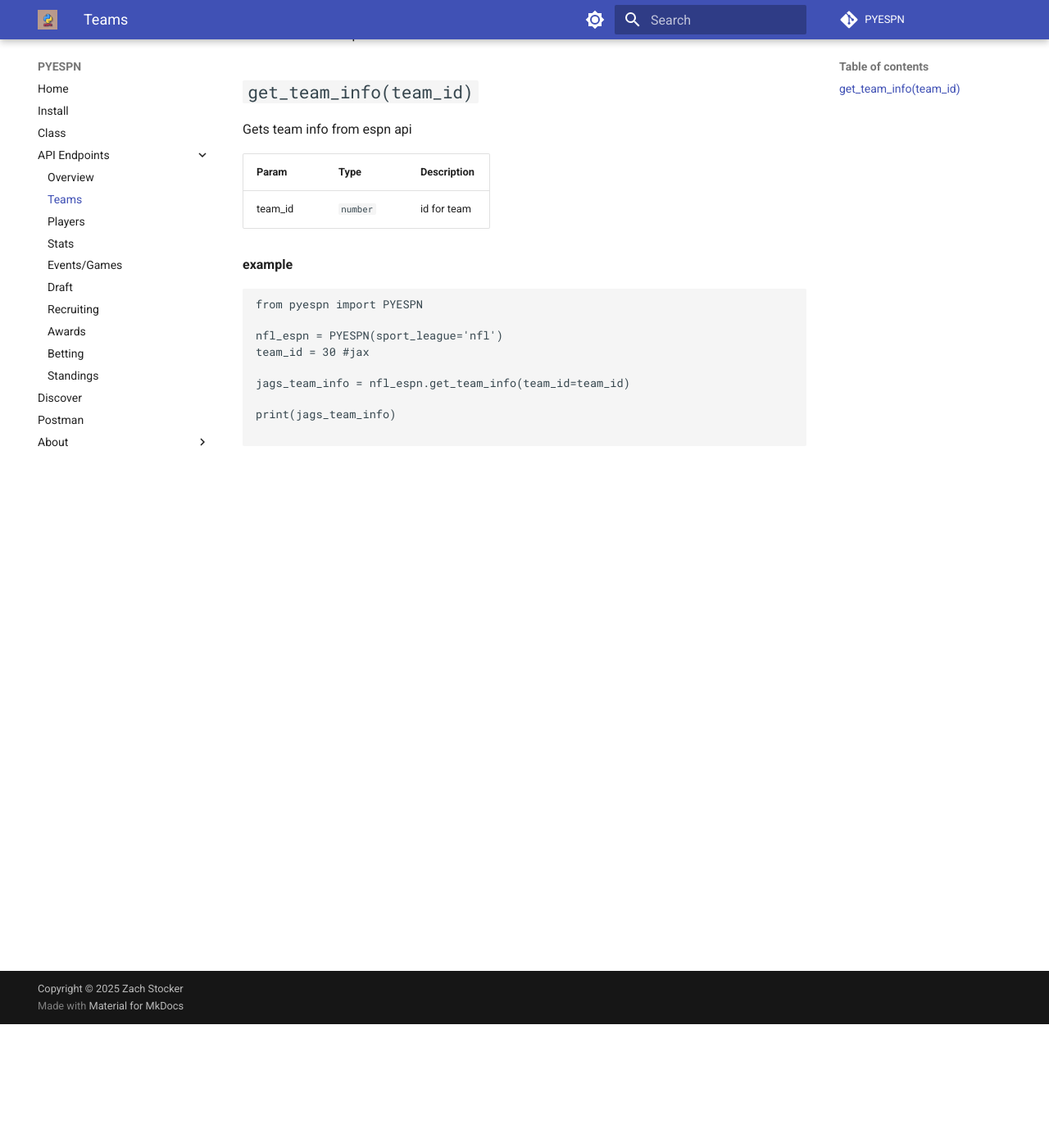
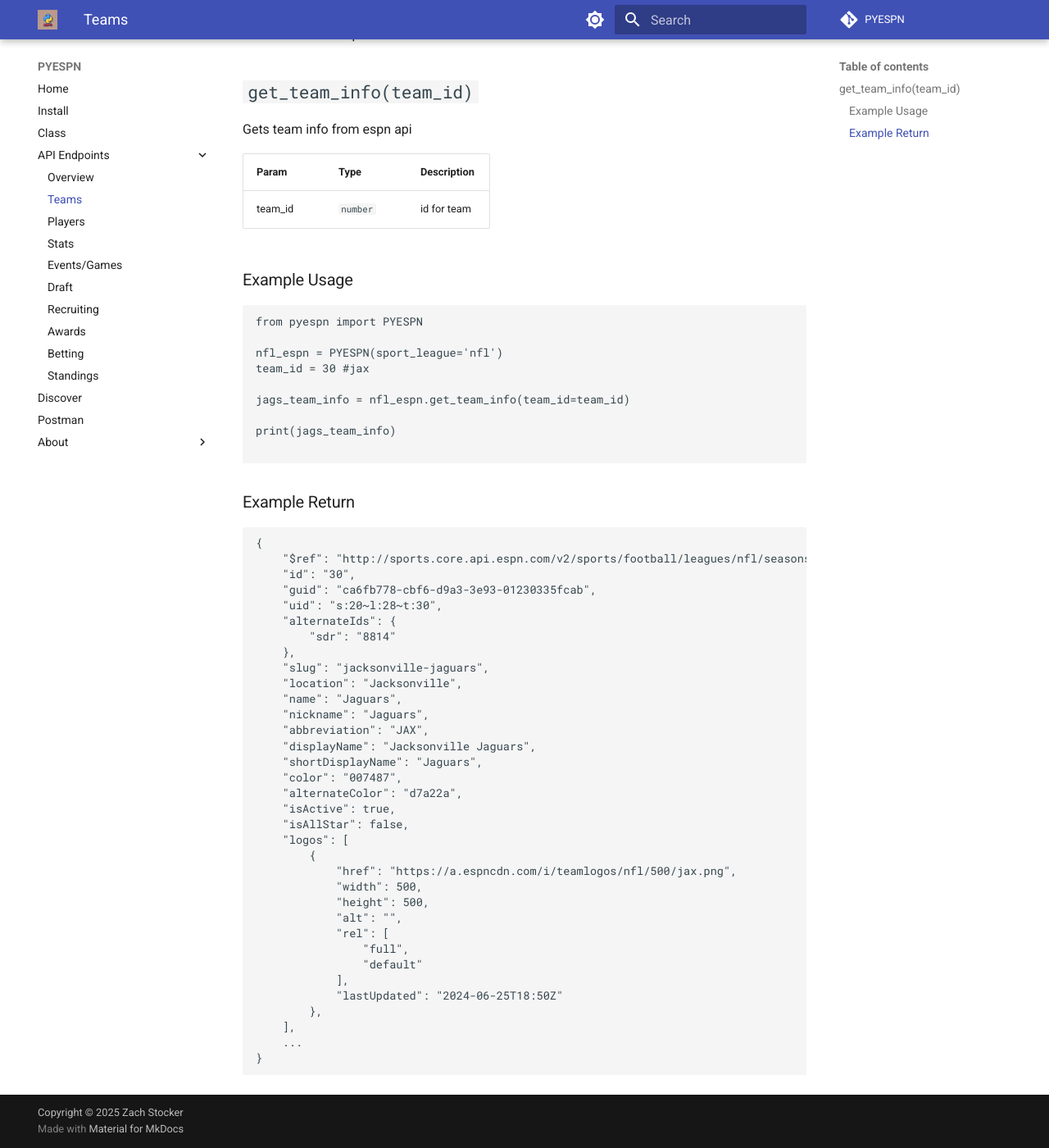
Before and after one commit to EnderLocke/pyespn, an MkDocs documentation site: the page built from docs/endpoints/teams.md, in a window 1280 px wide and 1400 px high, scrolled down 151 px. Shown: the whole window at 82% size. Built offline with MkDocs 1.6.1 and Material for MkDocs 9.7.7, drawn with Linux system fonts in a browser that asks for light colours; comment, search, counter and statistics services are not loaded.

Commit message:
added teams example return

````diff
--- a/docs/endpoints/teams.md
+++ b/docs/endpoints/teams.md
@@ -8,7 +8,8 @@
 |---------| --- |-------------|
 | team_id | <code>number</code> | id for team |
 
-**example**
+### Example Usage
+
 ```python
 from pyespn import PYESPN
 
@@ -20,3 +21,42 @@
 print(jags_team_info)
 
 ```
+
+### Example Return
+
+```
+{
+    "$ref": "http://sports.core.api.espn.com/v2/sports/football/leagues/nfl/seasons/2024/teams/30?lang=en&region=us",
+    "id": "30",
+    "guid": "ca6fb778-cbf6-d9a3-3e93-01230335fcab",
+    "uid": "s:20~l:28~t:30",
+    "alternateIds": {
+        "sdr": "8814"
+    },
+    "slug": "jacksonville-jaguars",
+    "location": "Jacksonville",
+    "name": "Jaguars",
+    "nickname": "Jaguars",
+    "abbreviation": "JAX",
+    "displayName": "Jacksonville Jaguars",
+    "shortDisplayName": "Jaguars",
+    "color": "007487",
+    "alternateColor": "d7a22a",
+    "isActive": true,
+    "isAllStar": false,
+    "logos": [
+        {
+            "href": "https://a.espncdn.com/i/teamlogos/nfl/500/jax.png",
+            "width": 500,
+            "height": 500,
+            "alt": "",
+            "rel": [
+                "full",
+                "default"
+            ],
+            "lastUpdated": "2024-06-25T18:50Z"
+        },
+    ],
+    ...
+}
+```
````
